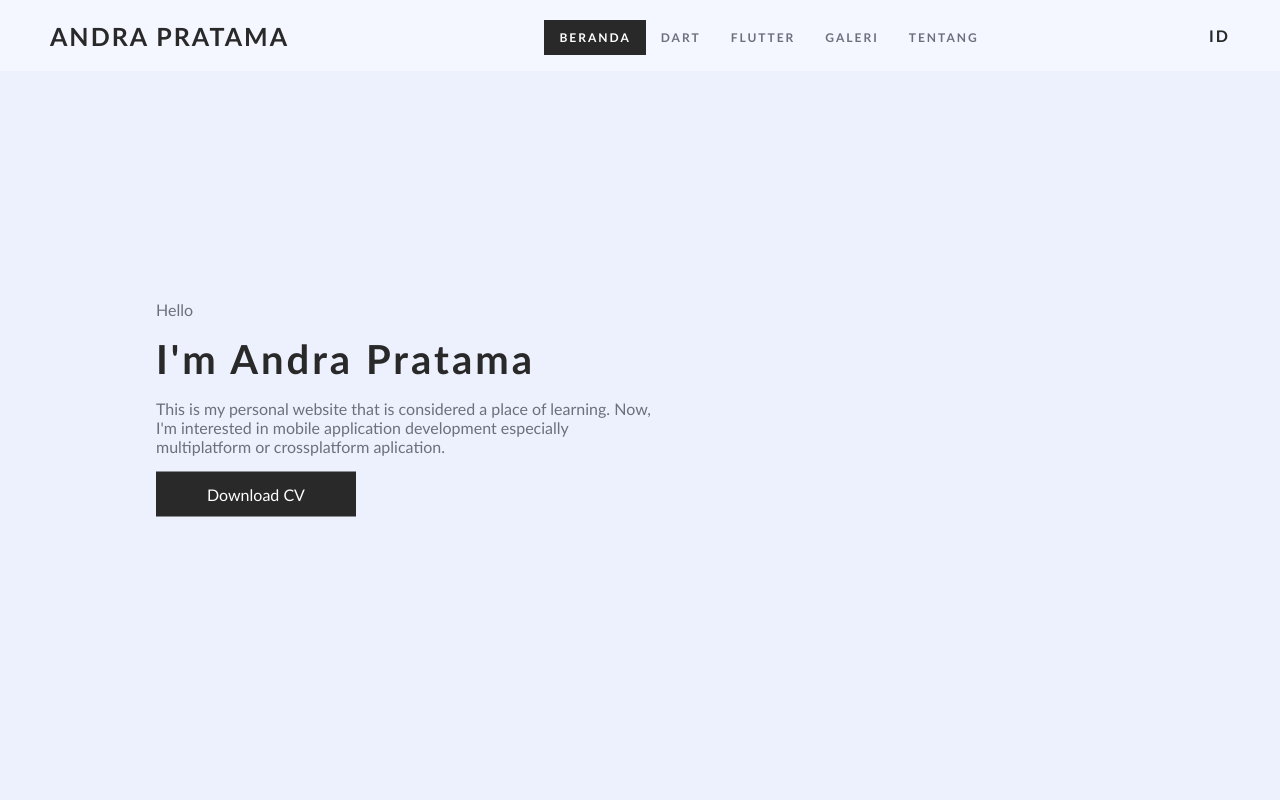
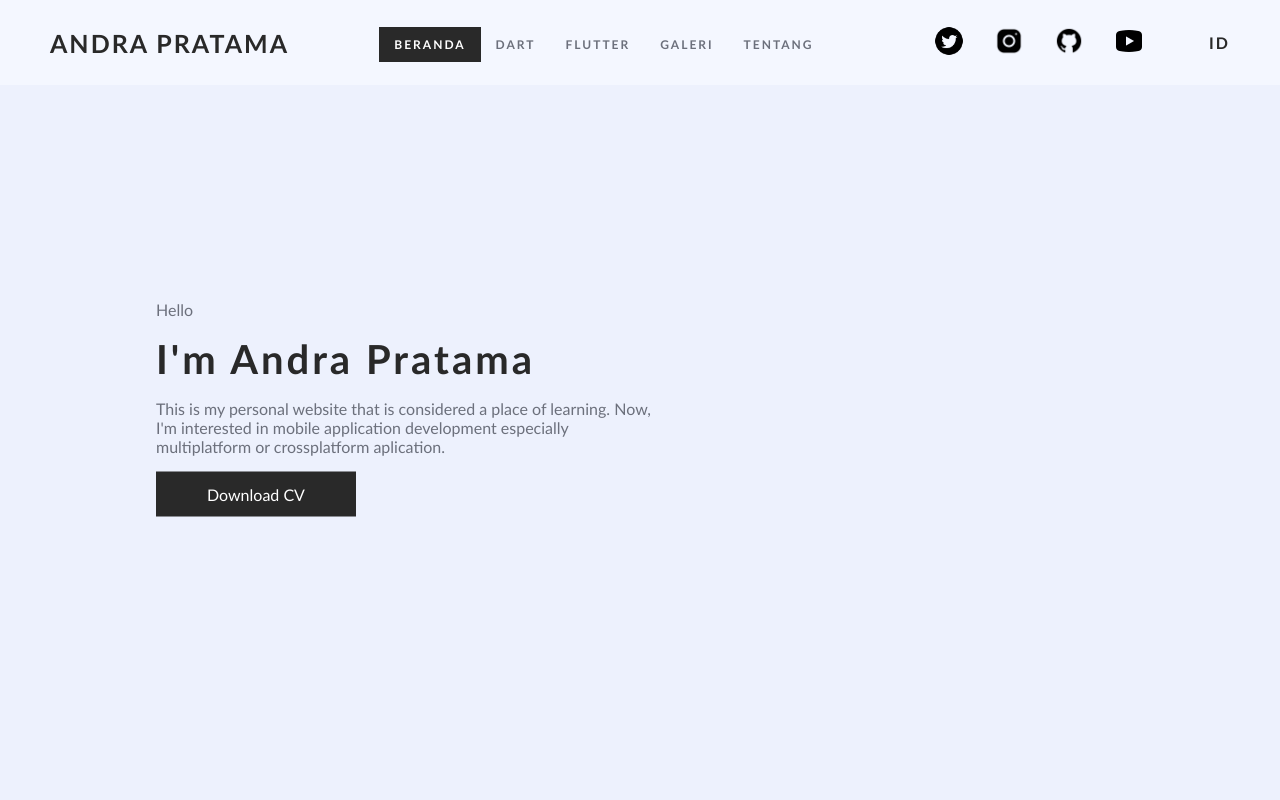
Before and after one commit to andrapratama/andrapratamaV1, a PHP site: page / in a window 1280 px wide. Run offline with PHP 8.4, Linux system fonts and the light colour scheme.

Commit message:
tambah sosial media dan github

```diff
--- a/css/style.css
+++ b/css/style.css
@@ -46,6 +46,16 @@ nav {
 }
 
 .menu li a {
+    padding: 10px 15px;
+    color: #6c707c;
+    font-size: 12px;
+}
+
+.menu-social-media {
+    display: flex;
+}
+
+.menu-social-media li a {
     padding: 10px 15px;
     color: #6c707c;
     font-size: 12px;
--- a/index.html
+++ b/index.html
@@ -22,6 +22,17 @@
         <li><a href="#">Galeri</a></li>
         <li><a href="#">Tentang</a></li>
       </ul>
+      <ul class="menu-social-media">
+        <li><a href="https://twitter.com/andrapratama_15" target="_blank"><img
+              src="images/icons8-twitter-circled-50.png" width="30"></a></li>
+        <li><a href="https://instagram.com/andrapratama15" target="_blank"><img src="images/icons8-instagram-64.png"
+              width="30"></a>
+        </li>
+        <li><a href="https://github.com/andrapratama" target="_blank"><img src="images/icons8-github-64.png"
+              width="30"></a></li>
+        <li><a href="https://www.youtube.com/channel/UCuMTmBY0VECTGs00c7xpQqQ" width="30" target="_blank"><img
+              src="images/icons8-youtube-30.png"></a></li>
+      </ul>
       <a href="#" class="lang">ID</a>
     </nav>
     <!-- name -->
```
Also changed, not shown: images/icons8-github-64.png (added), images/icons8-instagram-64.png (added), images/icons8-twitter-circled-50.png (added), images/icons8-youtube-30.png (added), 2 other files.
